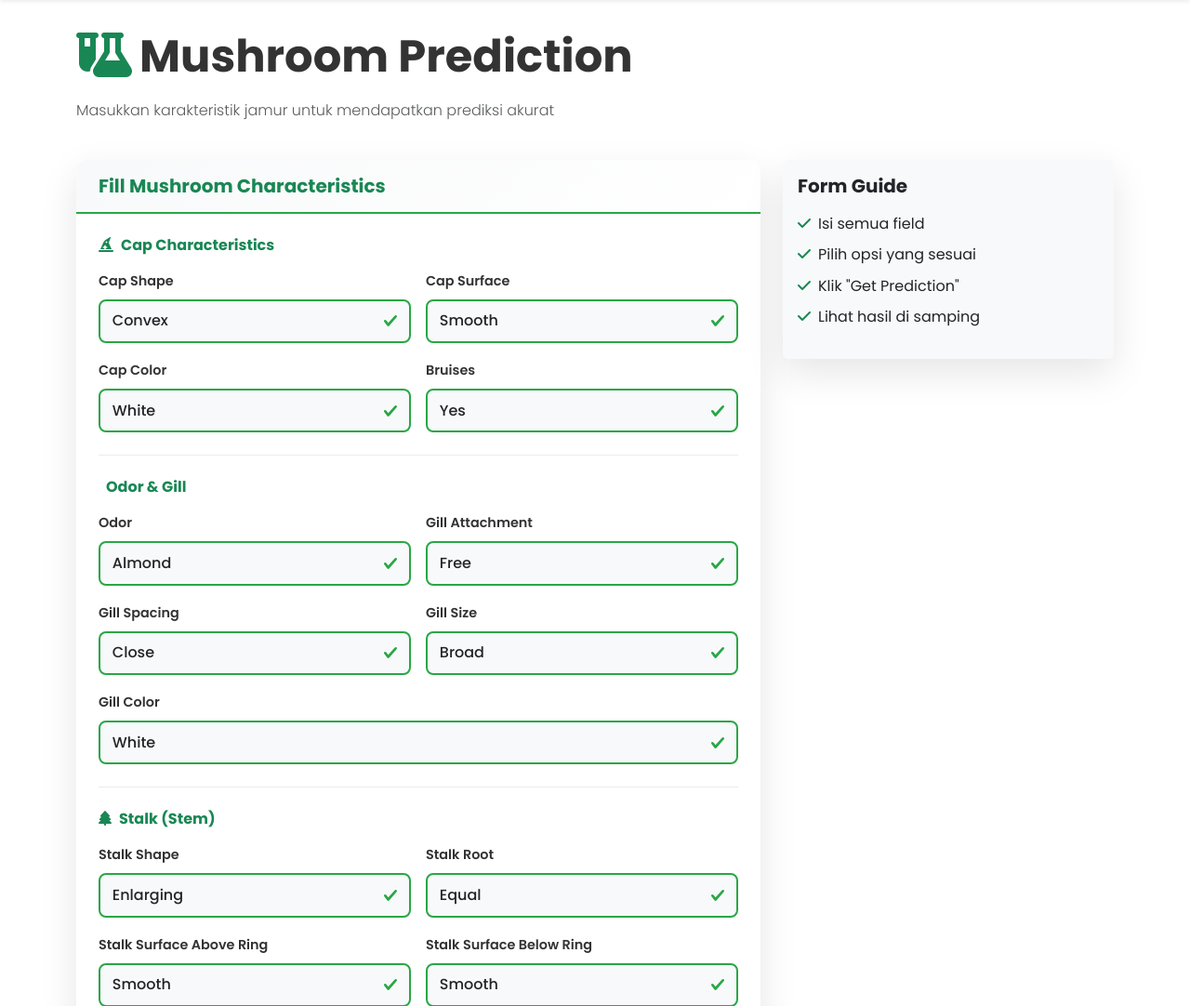
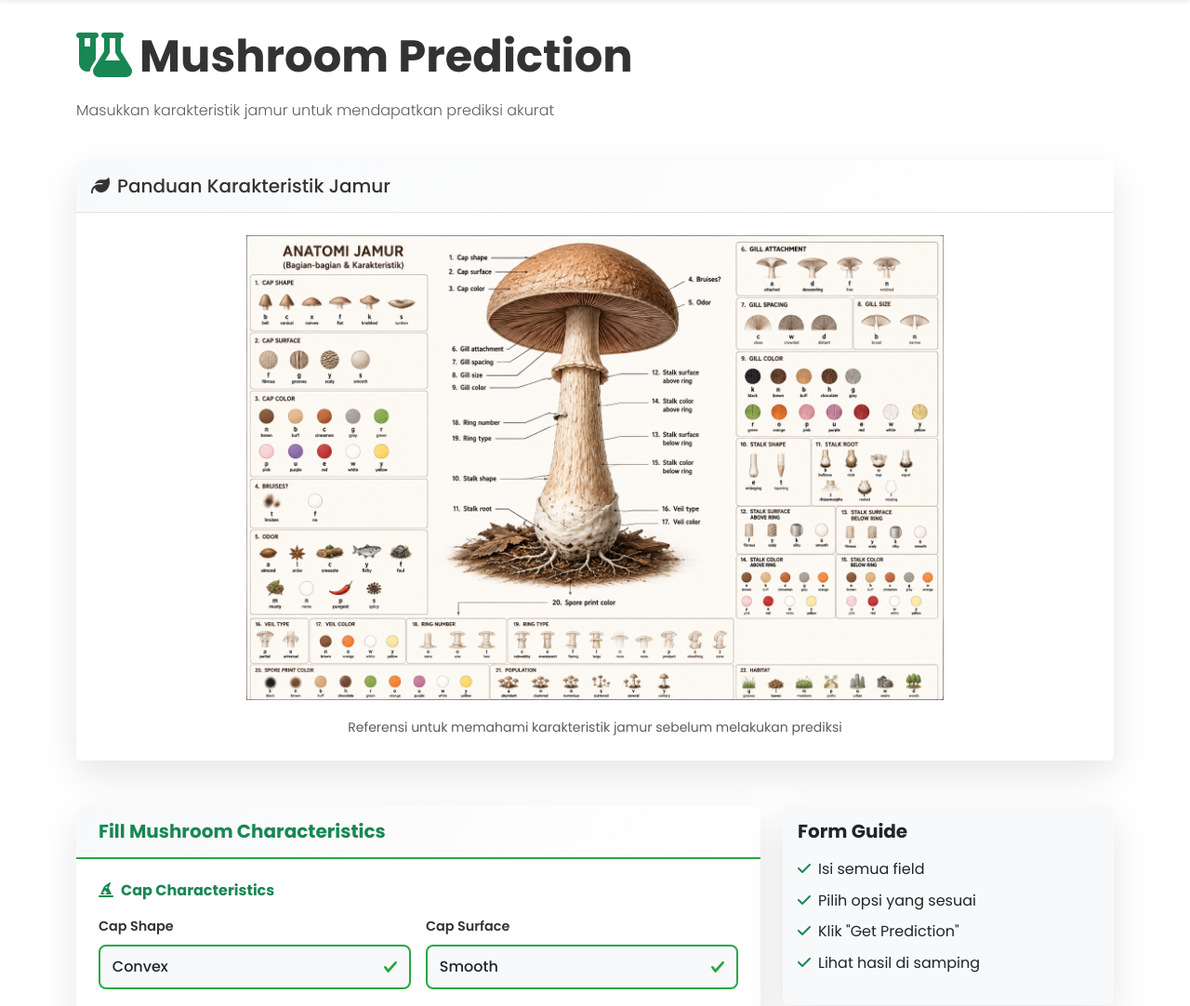
Before and after one commit to Deadelvi1/mushroom-ai, a Flask app: page /predict in a window 1280 px wide. Shown: the part 80-1162 px from the top of the page at 93% size. Run offline with Flask 3, Linux system fonts and the light colour scheme; some libraries are stand-ins or nearby versions.

Commit message:
nambahin anatomi jamur

```diff
--- a/templates/predict.html
+++ b/templates/predict.html
@@ -11,6 +11,26 @@
                     <i class="fas fa-flask-vial text-success me-2"></i>Mushroom Prediction
                 </h1>
                 <p class="lead text-muted">Masukkan karakteristik jamur untuk mendapatkan prediksi akurat</p>
+            </div>
+        </div>
+
+        <!-- Mushroom Anatomy Image -->
+        <div class="row g-4 mb-5">
+            <div class="col-12">
+                <div class="card shadow-lg border-0 overflow-hidden">
+                    <div class="card-header bg-light py-3 border-bottom">
+                        <h5 class="mb-0">
+                            <i class="fas fa-leaf me-2"></i>Panduan Karakteristik Jamur
+                        </h5>
+                    </div>
+                    <div class="card-body p-4 bg-white text-center">
+                        <img src="{{ url_for('static', filename='anatomijamur.png') }}"
+                            class="img-fluid"
+                            style="max-width: 100%; height: auto; max-height: 500px; object-fit: contain;"
+                            alt="Panduan Anatomis Jamur">
+                        <p class="text-muted mt-3 mb-0"><small>Referensi untuk memahami karakteristik jamur sebelum melakukan prediksi</small></p>
+                    </div>
+                </div>
             </div>
         </div>
 
```
Also changed, not shown: templates/dashboard.html (+19 -0 lines), static/anatomijamur.png (added).
